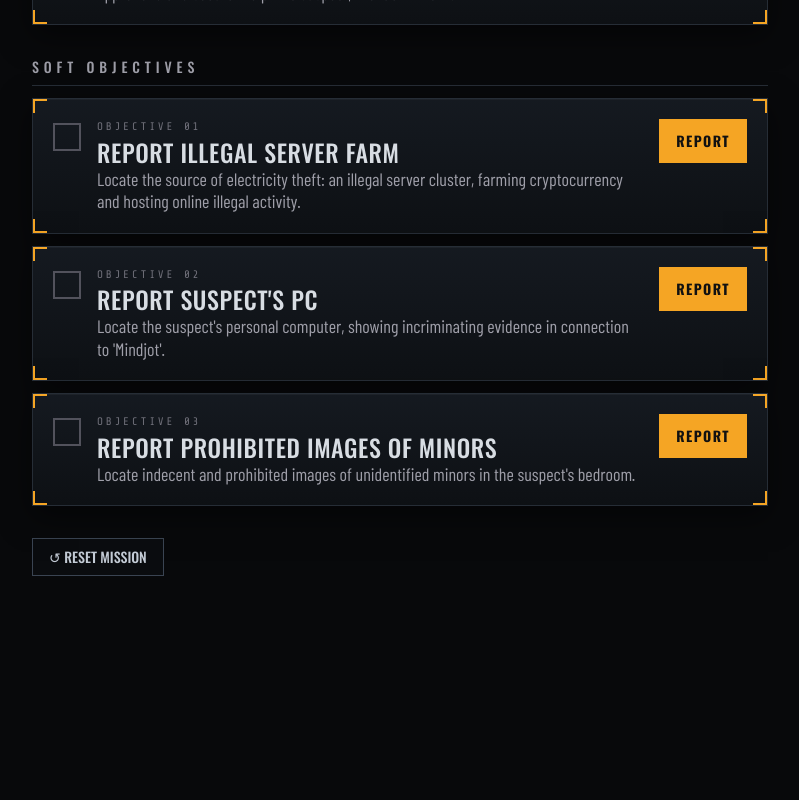
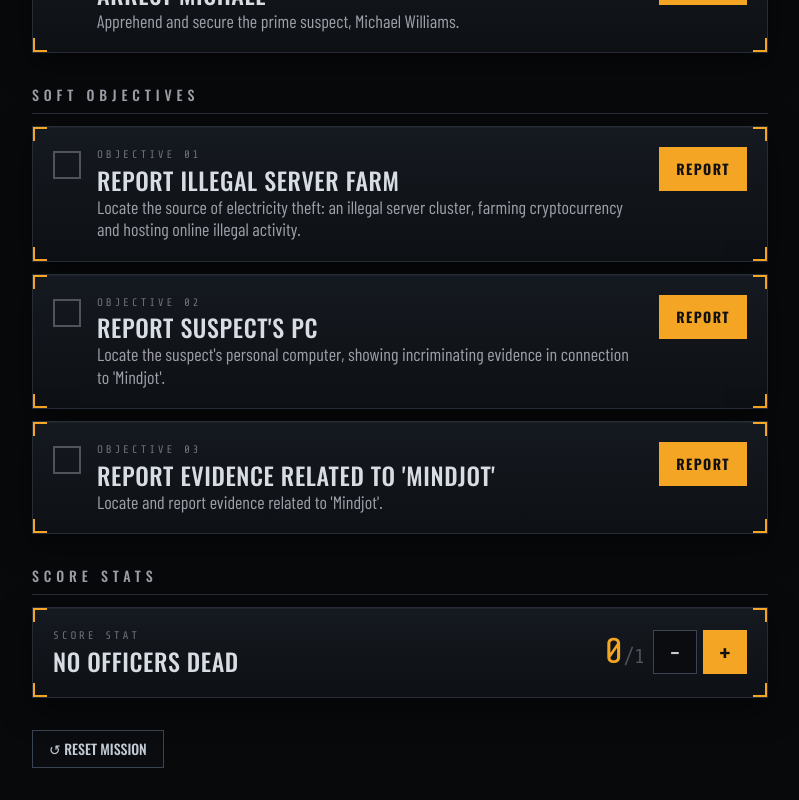
Before and after one commit to moonyxc/ReadyOrNot_Mission-Tracker, a Next.js app: page /mission/23-megabytes-a-second in a window 1280 px wide. Shown: the part 829-1629 px from the top of the page, without its empty margins (240-1039 px from the left). Before the commit the page ends 1437 px from the top, so only its background shows below. Built offline with nearby package versions, Linux system fonts and the light colour scheme.

Commit message:
updated Mission "23 megabytes A Second"

```diff
--- a/src/app/missions.ts
+++ b/src/app/missions.ts
@@ -130,7 +130,7 @@ export const missions: Mission[] = [
         title: "Bring Order to Chaos",
         description: "Arrest or neutralize any contact at the scene.",
         kind: "count",
-        target: null,
+        target: 10,
         type: "main",
       },
       {
@@ -138,7 +138,7 @@ export const missions: Mission[] = [
         title: "Rescue All of the Civilians",
         description: "Detain any unarmed contacts at the scene.",
         kind: "count",
-        target: null,
+        target: 5,
         type: "main",
       },
       {
@@ -166,12 +166,19 @@ export const missions: Mission[] = [
         type: "soft",
       },
       {
-        id: "report-prohibited-images-of-minors",
-        title: "Report Prohibited Images of Minors",
-        description: "Locate indecent and prohibited images of unidentified minors in the suspect's bedroom.",
+        id: "report-evidence-related-to-mindjot",
+        title: "Report Evidence Related to 'Mindjot'",
+        description: "Locate and report evidence related to 'Mindjot'.",
         kind: "check",
         target: 1,
         type: "soft",
+      },
+    ],
+    scoreStats: [
+      {
+        id: "score-no-officers-dead",
+        title: "No Officers Dead",
+        target: 1,
       },
     ],
   },
```
Also changed, not shown: 1 other file (tests, documents, lock files or other folders).
